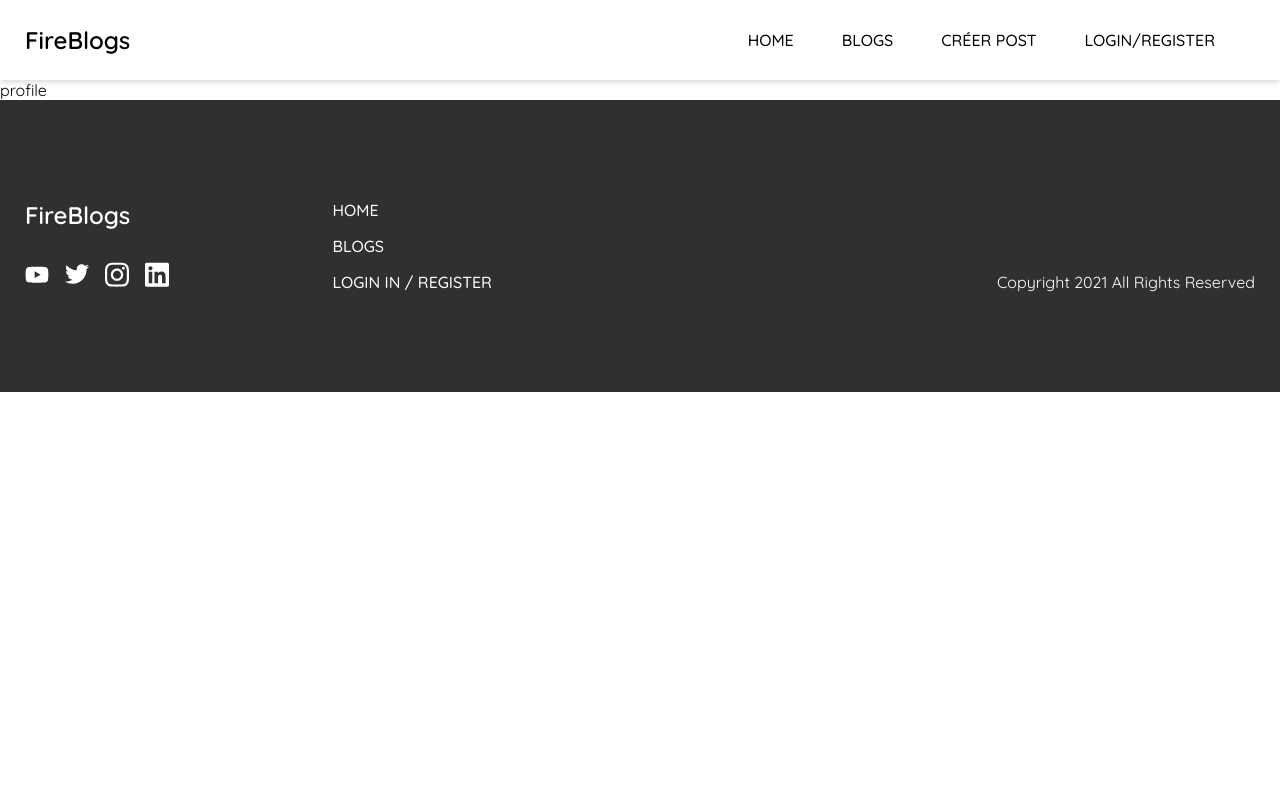
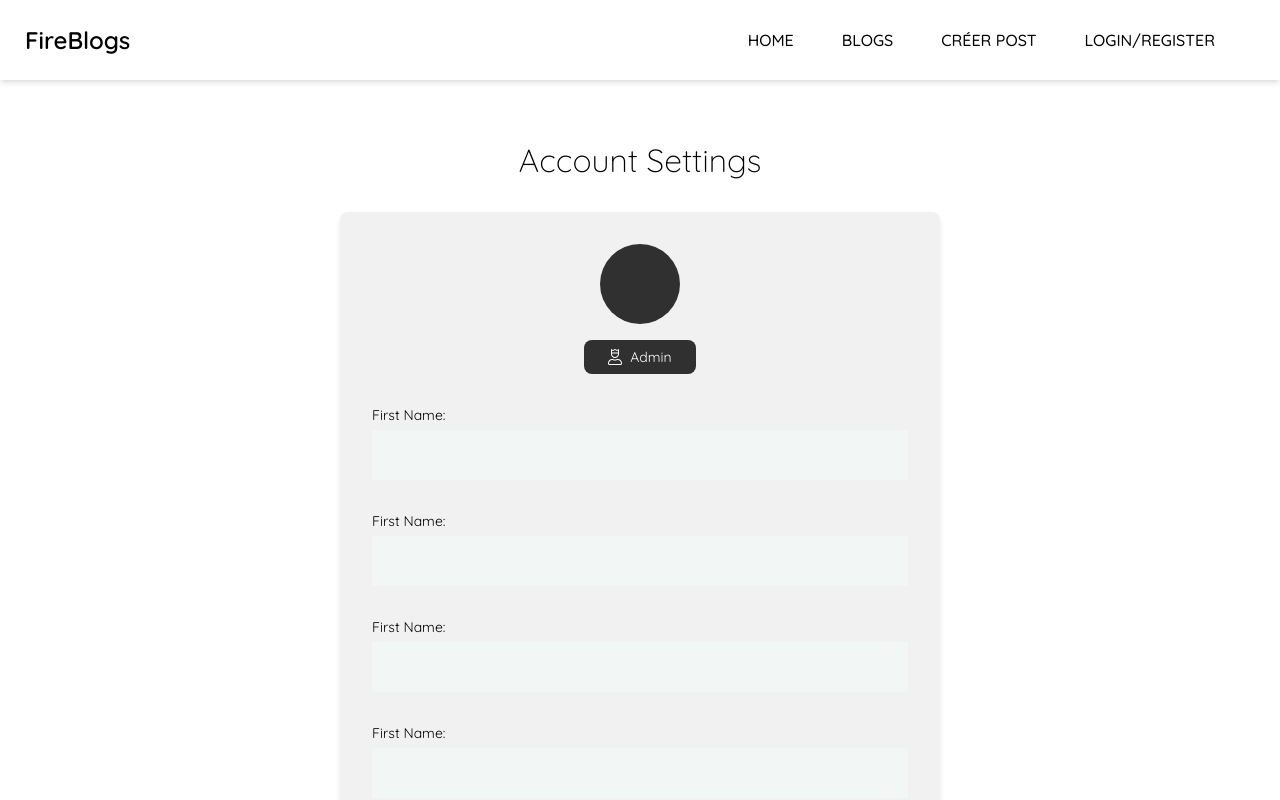
Before and after one commit to lapinRagnar/vue3-fireblog-auth, a Vue app: page /profile in a window 1280 px wide. Shown: the top 800 px of the page. Built offline with nearby package versions, Linux system fonts and the light colour scheme; no server answers; what vue2-editor would draw is missing.

Commit message:
Editer le Profile Utilisateur -
populer les infos du profile user dans le formulaire

avec computed et le store

- disabled le champ email parce qu'on ne veut pas le modifier

- créer les fonctions de set() dans le store index

- et creer une action pour envoyer les modifs dans le backend

```diff
--- a/src/store/index.js
+++ b/src/store/index.js
@@ -1,7 +1,7 @@
 import { createStore } from 'vuex'
 
 import {app}  from '@/firebase/firebaseInit'
-import { getFirestore, doc, getDoc, collection, getDocs, query, where} from 'firebase/firestore'
+import { getFirestore, doc, getDoc, setDoc, collection, getDocs, query, where} from 'firebase/firestore'
 import { getAuth, createUserWithEmailAndPassword  } from "firebase/auth"
 
 
@@ -26,11 +26,15 @@ export default createStore({
     profileUserName: null,
     profileId: null,
     profileInitials: null,
+    profileDocId: null,
 
   },
+
   getters: {
   },
+
   mutations: {
+
     toggleEditPost(state, payload) {
       state.editPost = payload
       console.log('dans le store', state.editPost)
@@ -49,18 +53,36 @@ export default createStore({
       state.profileLastName = payload.lastName
       state.profileUserName = payload.username
       state.profileId = payload.id
+      state.profileDocId = payload.docId
 
-      // state.profileEmail = payload.data().email
-      // state.profileFirstName = payload.data().firstName
-      // state.profileLastName = payload.data().lastName
-      // state.profileUserName = payload.data().userName
     },
 
     setProfileInitials(state) {
-      state.profileInitials = state.profileFirstName.substr(0, 1).toUpperCase() + state.profileLastName.substr(0, 1).toUpperCase()
-    }
+      // state.profileInitials = 'AB'
+      console.log('aaaaaaa', state.profileFirstName)
+
+      if (state.profileFirstName == null ) {
+        state.profileInitials = 'AN'
+      } else {
+        state.profileInitials = state.profileFirstName.replace(/ /g, "").substr(0, 1).toUpperCase() + state.profileLastName.replace(/ /g, "").substr(0, 1).toUpperCase()
+      }
+    },
+
+    changeFistName(state, payload) {
+      state.profileFirstName = payload
+    },
+
+    changeLastName(state, payload) {
+      state.profileLastName = payload
+    },
+
+    changeUserName(state, payload) {
+      state.profileUserName = payload
+    },
 
   },
+
+
   actions: {
 
     async getCurrentUser({commit}) {
@@ -74,7 +96,6 @@ export default createStore({
       console.log('current user dans action - id', auth.currentUser.uid);
 
       const q = query(collection(database, "users"), where("email", "==", auth.currentUser.email))
-
       console.log("chercher l'user qui a l'email = à le meme email que le current user", q)
 
       const querySnapshot = await getDocs(q)
@@ -83,89 +104,50 @@ export default createStore({
 
 
       querySnapshot.forEach((doc) => {
+
+        console.log('je suis la')
+
         console.log('dans actions getCurrentUser', doc.id, " => ", doc.data())
         const dbResults = doc.data()
         console.log('id ', auth.currentUser.uid);
         dbResults['id'] = auth.currentUser.uid
+        dbResults['docId'] = doc.id
         console.log('ajouter id', dbResults)
         commit('setProfileInfo', dbResults)
+        commit('setProfileInitials')
       });
 
       commit('setProfileInitials')
 
-      // ------------------------------------
+    },
 
-      // const dbResults = []
-      // const querySnapshot = await getDocs(collection(database, "users"))
-      // querySnapshot.forEach((doc) => {
-      //   // doc.data() is never undefined for query doc snapshots
-      //   console.log(doc.id, " => ", doc.data())
-      //   // const document = { [doc.id]: doc.data() }
-      //   const document = doc.data()
-      //   dbResults.push(document)
-      // });
+    async updateUserSetting({ commit, state }) {
 
-      // console.log('dbResults', dbResults)
-      // commit('setProfileInfo', dbResults)
-      // commit('setProfileInitials')
+      const database = getFirestore(app)
 
+      const docRef = doc(database, "users", state.profileDocId);
 
-      // -------------------------------------
-      // const firebaseAuth = await getAuth(bdd)
+      const data = {
+        firstName: state.profileFirstName,
+        lastName: state.profileLastName,
+        username: state.profileUserName,
+      }
 
-      // const dataBase = await db.collection('users').doc(app.auth().currentUser.uid)
-      // const dbResults = await dataBase.get()
-      // commit(commit('setProfileInfo', dbResults))
-      // commit('setProfileInitials')
-      // console.log('dbResults', dbResults)
-
-      // -------------------------------
-
-      // const dbResults = []
-
-      // try {
-
-      //   const docRef = collection(database, "users")
-      //   const docsSnap = await getDocs(docRef);
-
-      //   console.log('docRef, docsSnap', docRef, docsSnap)
-
-      //   if(docsSnap.docs.length > 0) {
-
-      //     docsSnap.forEach(doc => {
-      //         console.log(doc.data());
-      //         dbResults.push(doc.data())
-      //     })
-
-      //     console.log('dbResults', dbResults)
-
-      //     // this.commit('setProfileInfo', docsSnap.docs )
-      //     // this.commit('setProfileInfo', docsSnap )
-
-      //   }
-
-      // } catch (error) {
-      //   console.log(error);
-      // }
-
-      // -------------------------------------------
-
-      // commit('setProfileInfo', dbResults)
-      // commit('setProfileInitials')
-
-      // if (docsSnap) {
-      //   console.log("Document data:", docsSnap.data())
-      //   const dbResults = docsSnap.data()
-      //   commit('setProfileInfo', dbResults)
-      //   commit('setProfileInitials')
-      // } else {
-      //   // doc.data() will be undefined in this case
-      //   console.log("No such document!")
-      // }
+      setDoc(docRef, data)
+        .then(docRef => {
+            console.log("Entire Document has been updated successfully", docRef)
+            commit('setProfileInitials')
+        })
+        .catch(error => {
+            console.log(error);
+        })
 
 
     }
+
   },
+
+
   modules: {
   }
 })
--- a/src/views/Profile.vue
+++ b/src/views/Profile.vue
@@ -1,13 +1,199 @@
 <template>
-  <div>profile</div>
+
+  <div class="profile">
+
+    <Modal v-if="modalActive" :modalMessage="modalMessage" v-on:close-modal="closeModal" />
+
+    <div class="container">
+
+      <h2>Account Settings</h2>
+
+      <div class="profile-info">
+        <div class="initials"> {{ this.$store.state.profileInitials }} </div>
+
+        <div class="admin-badge">
+          <Icons name="admin" class="icon" />
+          <span>admin</span>
+        </div>
+
+        <div class="input">
+          <label for="firstName">First Name:</label>
+          <input type="text" id="firstName" v-model="firstName">
+        </div>
+
+        <div class="input">
+          <label for="lastName">First Name:</label>
+          <input type="text" id="lastName" v-model="lastName">
+        </div>
+
+        <div class="input">
+          <label for="username">First Name:</label>
+          <input type="text" id="username" v-model="username">
+        </div>
+
+        <div class="input">
+          <label for="email">First Name:</label>
+          <input disabled type="email" id="email" v-model="email">
+        </div>
+
+        <button @click="updateProfile">Save Changes</button>
+
+      </div>
+
+
+    </div>
+
+
+  </div>
+
 </template>
 
 <script>
+
+import Modal from '@/components/Modal.vue'
+import Icons from '@/components/Icons.vue'
+
 export default {
+
+  name: 'Profile',
+  components: { Modal, Icons },
+
+  data() {
+    return {
+
+      modalActive: null,
+      modalMessage: 'changes were saved!',
+    }
+  },
+
+  methods: {
+
+    closeModal() {
+      this.modalActive = !this.modalActive
+    },
+
+    updateProfile() {
+      this.$store.dispatch('updateUserSetting')
+      this.modalActive = !this.modalActive
+    },
+
+  },
+
+  computed: {
+
+    firstName: {
+      get() {
+        return this.$store.state.profileFirstName
+      },
+      set(payload) {
+        this.$store.commit('changeFistName', payload)
+      }
+    },
+
+    lastName: {
+      get() {
+        return this.$store.state.profileLastName
+      },
+      set(payload) {
+        this.$store.commit('changeLastName', payload)
+      }
+    },
+
+    username: {
+      get() {
+        return this.$store.state.profileUserName
+      },
+      set(payload) {
+        this.$store.commit('changeUserName', payload)
+      }
+    },
+
+    email() {
+      return this.$store.state.profileEmail
+    },
+
+  }
+
 
 }
 </script>
 
-<style>
+<style lang="scss" scoped>
+
+  .profile {
+    .container {
+      max-width: 1000px;
+      padding: 60px 25px;
+      h2 {
+        text-align: center;
+        margin-bottom: 16px;
+        font-weight: 300;
+        font-size: 32px;
+      }
+      .profile-info {
+        border-radius: 8px;
+        box-shadow: 0 4px 6px -1px rgba(0, 0, 0, 0.1), 0 2px 4px -1px rgba(0, 0, 0, 0.06);
+        padding: 32px;
+        background-color: #f1f1f1;
+        display: flex;
+        flex-direction: column;
+        max-width: 600px;
+        margin: 32px auto;
+        .initials {
+          position: initial;
+          width: 80px;
+          height: 80px;
+          font-size: 32px;
+          background-color: #303030;
+          color: #fff;
+          display: flex;
+          align-self: center;
+          align-items: center;
+          justify-content: center;
+          border-radius: 50%;
+        }
+        .admin-badge {
+          display: flex;
+          align-self: center;
+          color: #fff;
+          font-size: 14px;
+          padding: 8px 24px;
+          border-radius: 8px;
+          background-color: #303030;
+          margin: 16px 0;
+          text-align: center;
+          text-transform: capitalize;
+          .icon {
+            width: 14px;
+            height: auto;
+            margin-right: 8px;
+          }
+        }
+        .input {
+          margin: 16px 0;
+          label {
+            font-size: 14px;
+            display: block;
+            padding-bottom: 6px;
+          }
+          input {
+            width: 100%;
+            border: none;
+            background-color: #f2f7f6;
+            padding: 8px;
+            height: 50px;
+            @media (min-width: 900px) {
+            }
+            &:focus {
+              outline: none;
+            }
+          }
+        }
+        button {
+          align-self: center;
+        }
+      }
+    }
+  }
 
 </style>
```
